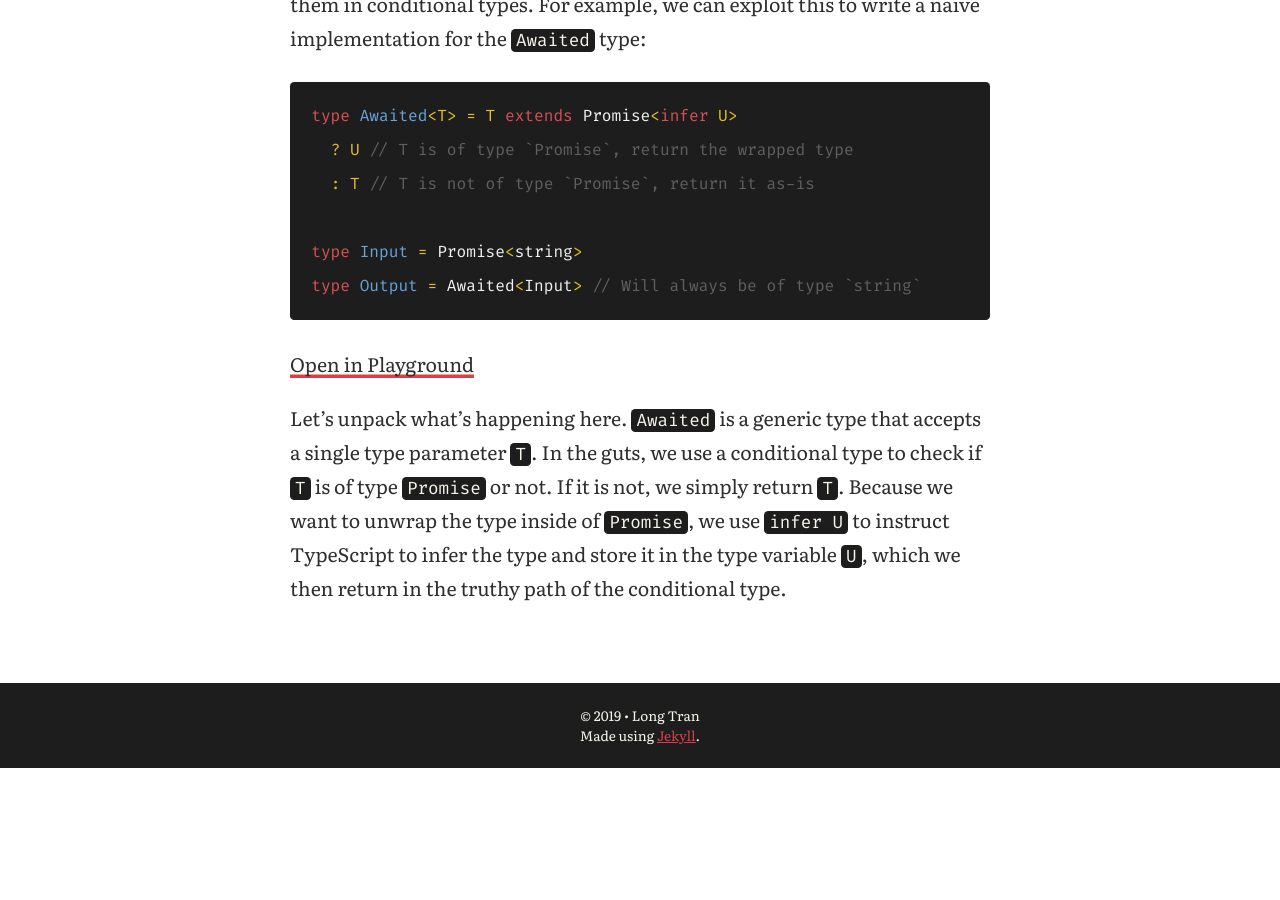
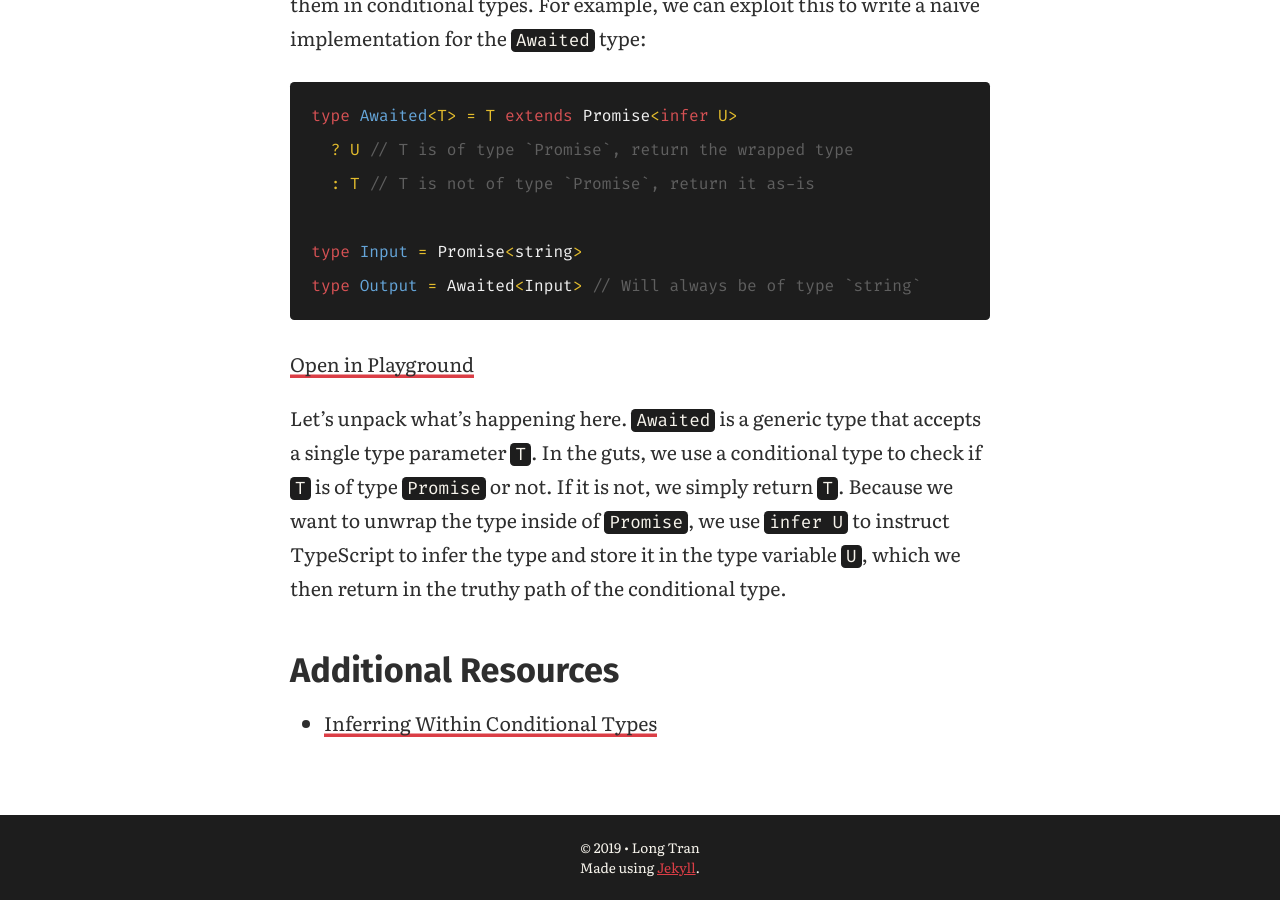
Before and after one commit to tranhl/tranhl.github.io, a Jekyll site: the page built from _posts/2022-09-23-infer-keyword.md, in a window 1280 px wide and 900 px high, scrolled down 1291 px. Built offline with Jekyll 4.4.1, drawn with Linux system fonts in a browser that asks for light colours; before the commit the page ends 2059 px from its top, so only the background shows below that.

Commit message:
post: typescript infer keyword
Added links to additional resources.

```diff
--- a/_posts/2022-09-23-infer-keyword.md
+++ b/_posts/2022-09-23-infer-keyword.md
@@ -54,3 +54,7 @@ is of type `Promise` or not. If it is not, we simply return `T`. Because we want
 unwrap the type inside of `Promise`, we use `infer U` to instruct TypeScript to infer
 the type and store it in the type variable `U`, which we then return in the truthy
 path of the conditional type.
+
+## Additional Resources
+
+- [Inferring Within Conditional Types](https://www.typescriptlang.org/docs/handbook/2/conditional-types.html#inferring-within-conditional-types)
```
